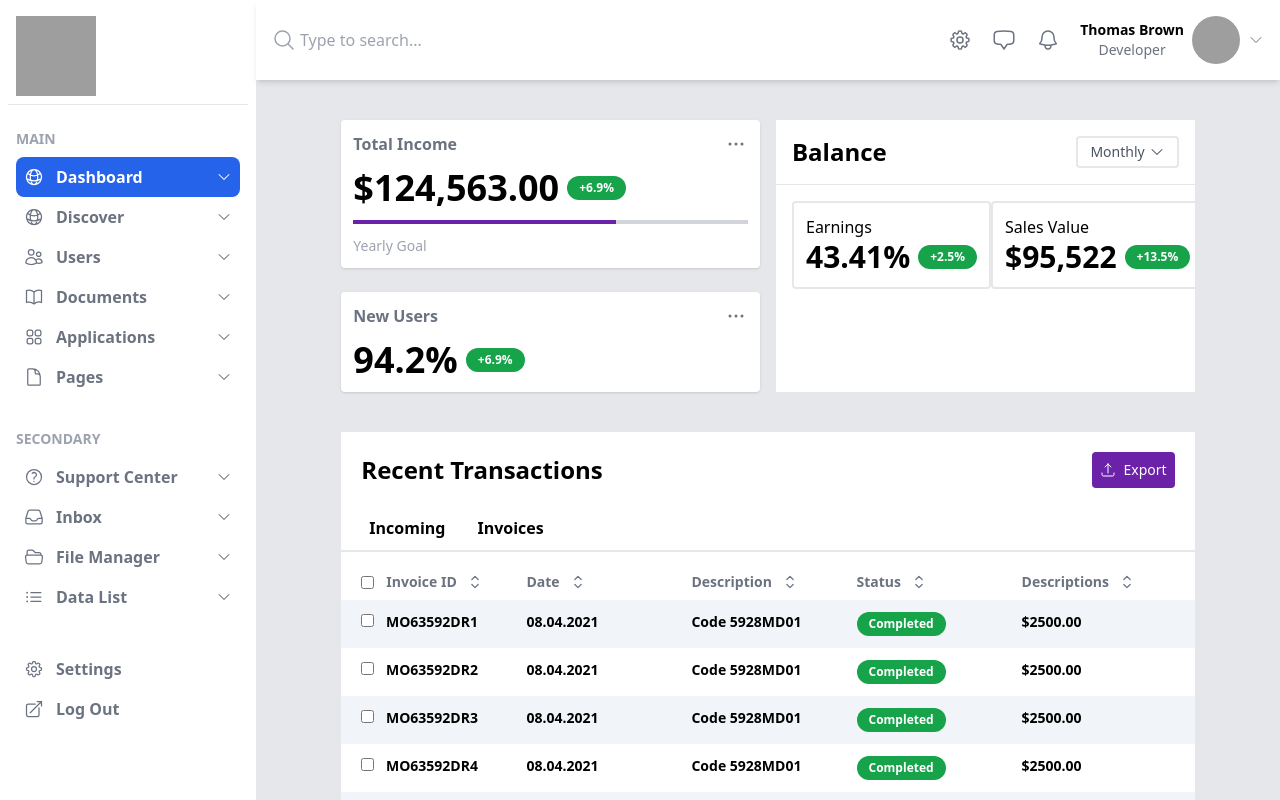
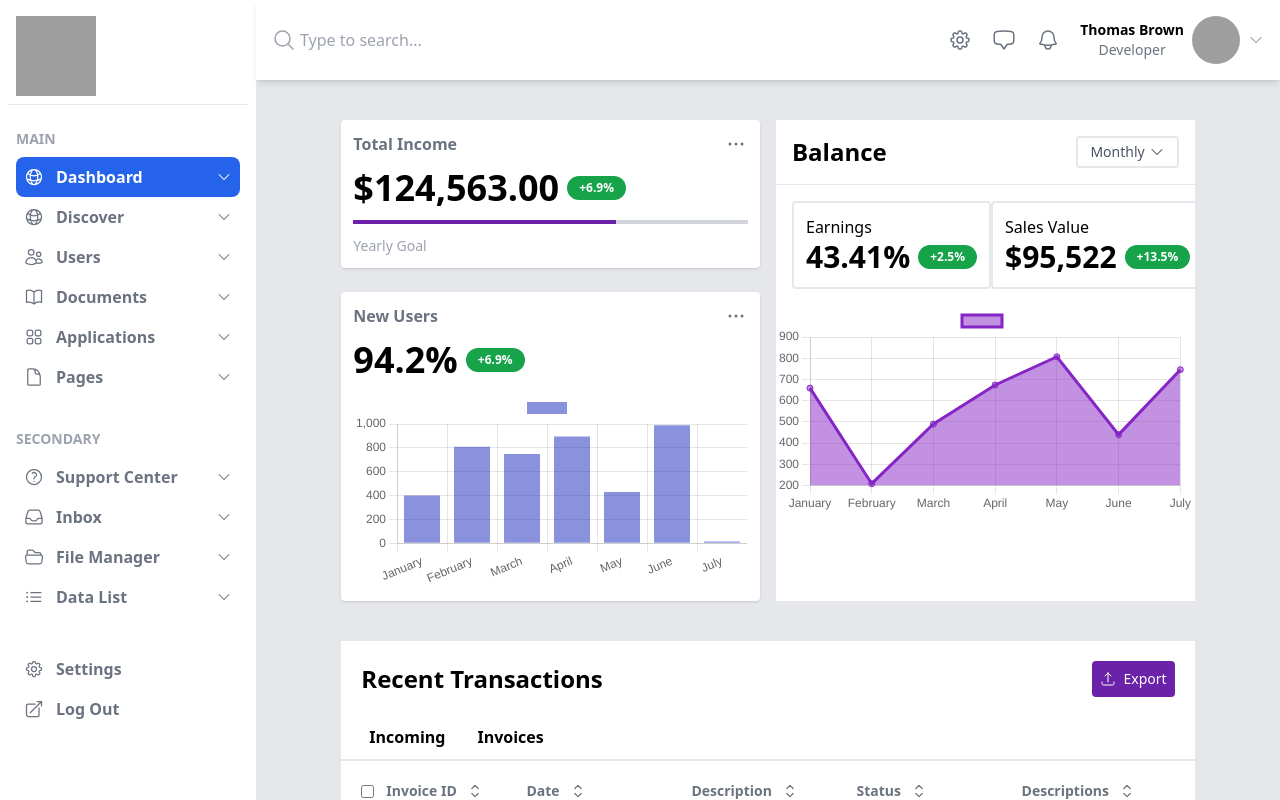
Before and after one commit to KirPot05/dashboard-design, a React (Create React App) app: page / in a window 1280 px wide. Shown: the top 800 px of the page. Built offline with nearby package versions, Linux system fonts and the light colour scheme; grey boxes are pictures that could not be loaded.

Commit message:
added charts for display-cards

```diff
--- a/package.json
+++ b/package.json
@@ -7,7 +7,10 @@
     "@testing-library/jest-dom": "^5.14.1",
     "@testing-library/react": "^13.0.0",
     "@testing-library/user-event": "^13.2.1",
+    "chart.js": "^4.0.1",
+    "faker": "^5.5.3",
     "react": "^18.2.0",
+    "react-chartjs-2": "^5.0.1",
     "react-dom": "^18.2.0",
     "react-router-dom": "^6.4.4",
     "react-scripts": "5.0.1",
--- a/src/components/Stats.js
+++ b/src/components/Stats.js
@@ -1,5 +1,7 @@
 import { EllipsisHorizontalIcon } from "@heroicons/react/24/outline";
 import { ChevronDownIcon } from "@heroicons/react/24/solid";
+import { Area } from "./charts/Area";
+import { BarChart } from "./charts/Bar";
 import Badge from "./common/Badge";
 
 function Stats() {
@@ -35,6 +37,8 @@ function Stats() {
             <span className="text-4xl font-semibold"> 94.2% </span>
             <Badge content="+6.9%" />
           </p>
+
+          <BarChart />
         </div>
       </div>
 
@@ -69,6 +73,8 @@ function Stats() {
             </div>
           </div>
         </div>
+
+        <Area />
       </div>
     </div>
   );
--- /dev/null
+++ b/src/components/charts/Area.js
@@ -0,0 +1,55 @@
+import {
+  Chart as ChartJS,
+  CategoryScale,
+  LinearScale,
+  PointElement,
+  LineElement,
+  Title,
+  Tooltip,
+  Filler,
+  Legend,
+} from "chart.js";
+import { Line } from "react-chartjs-2";
+import faker from "faker";
+
+ChartJS.register(
+  CategoryScale,
+  LinearScale,
+  PointElement,
+  LineElement,
+  Title,
+  Tooltip,
+  Filler,
+  Legend
+);
+
+export const options = {
+  responsive: true,
+  plugins: {
+    legend: {
+      position: "top",
+    },
+  },
+  scales: {
+    display: "false",
+  },
+};
+
+const labels = ["January", "February", "March", "April", "May", "June", "July"];
+
+export const data = {
+  labels,
+  datasets: [
+    {
+      fill: true,
+      label: "",
+      data: labels.map(() => faker.datatype.number({ min: 0, max: 1000 })),
+      borderColor: "rgb(133, 37, 197)",
+      backgroundColor: "rgba(133, 37, 197, 0.5)",
+    },
+  ],
+};
+
+export function Area() {
+  return <Line options={options} data={data} />;
+}
--- /dev/null
+++ b/src/components/charts/Bar.js
@@ -0,0 +1,42 @@
+import {
+  Chart as ChartJS,
+  CategoryScale,
+  LinearScale,
+  BarElement,
+  Title,
+  Tooltip,
+  Legend,
+} from "chart.js";
+import { Bar } from "react-chartjs-2";
+import faker from "faker";
+
+ChartJS.register(
+  CategoryScale,
+  LinearScale,
+  BarElement,
+  Title,
+  Tooltip,
+  Legend
+);
+
+export const options = {
+  responsive: true,
+  plugins: {},
+};
+
+const labels = ["January", "February", "March", "April", "May", "June", "July"];
+
+export const data = {
+  labels,
+  datasets: [
+    {
+      label: "",
+      data: labels.map(() => faker.datatype.number({ min: 0, max: 1000 })),
+      backgroundColor: "rgba(22, 39, 190, 0.5)",
+    },
+  ],
+};
+
+export function BarChart() {
+  return <Bar options={options} data={data} />;
+}
```
Also changed, not shown: 1 other file (tests, documents, lock files or other folders).
